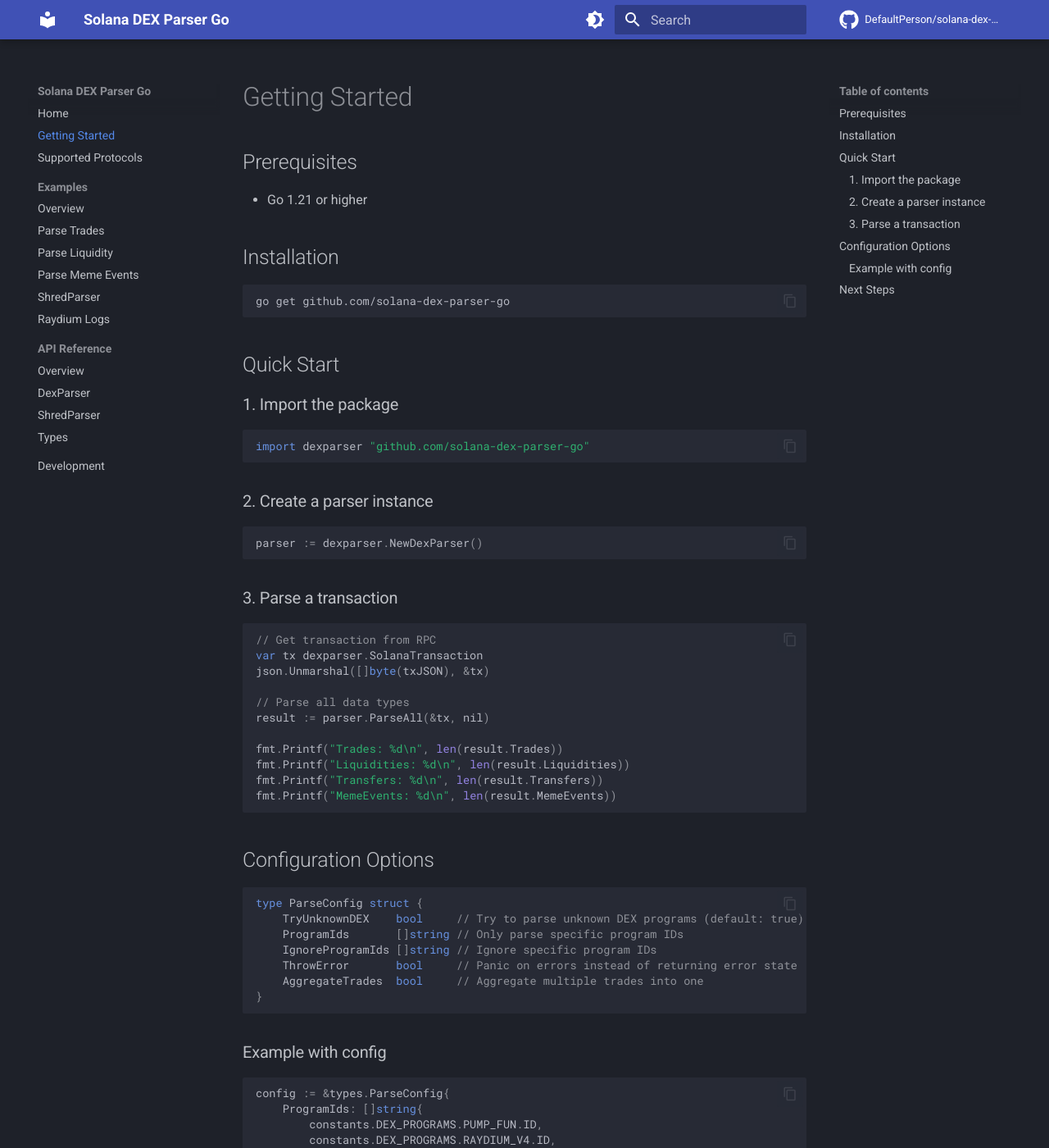
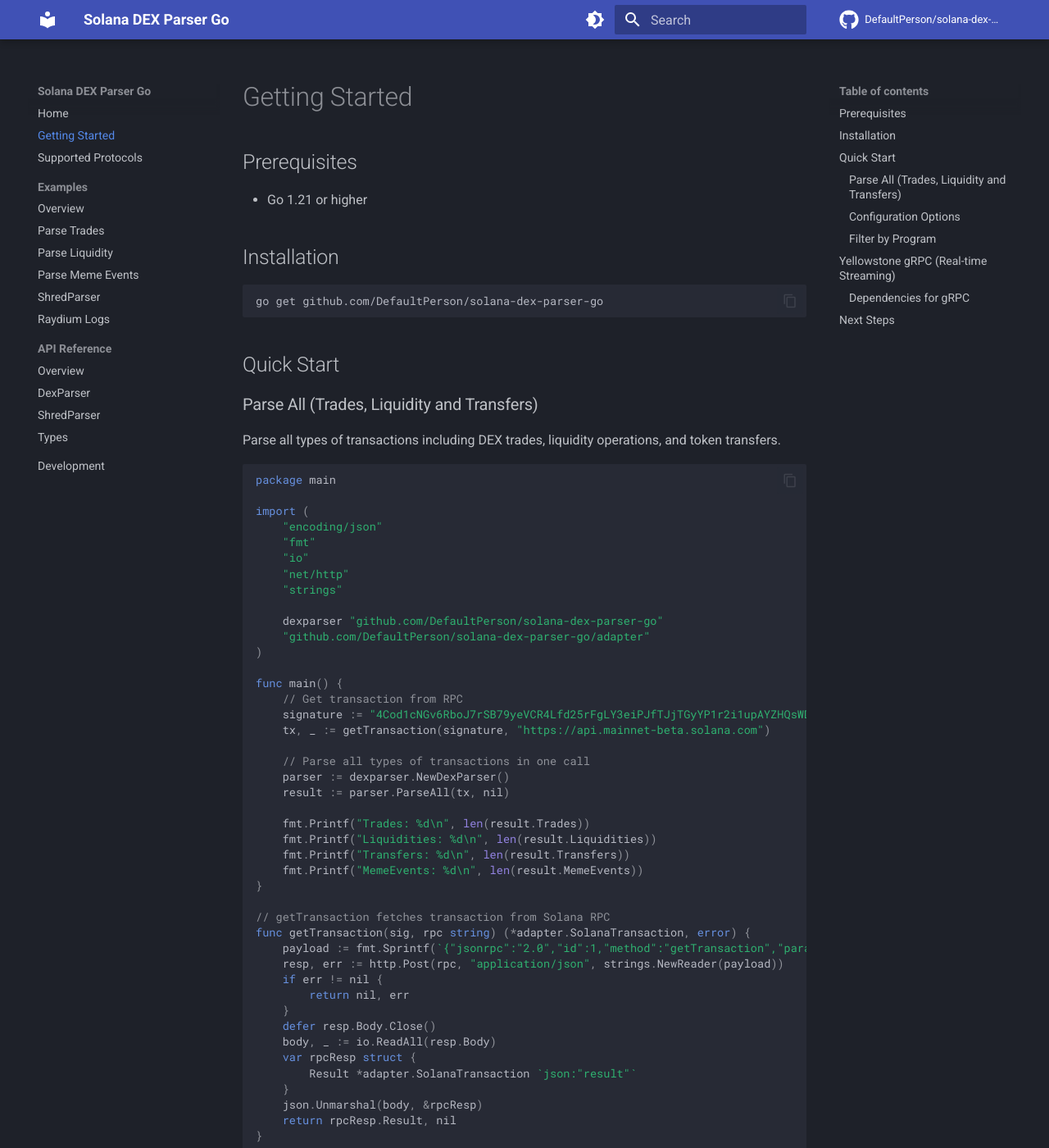
Before and after one commit to DefaultPerson/solana-dex-parser-go, an MkDocs documentation site: the page built from docs/getting-started.md, in a window 1280 px wide and 1400 px high. Shown: the whole window at 82% size. Built offline with MkDocs 1.6.1 and Material for MkDocs 9.7.7, drawn with Linux system fonts in a browser that asks for light colours; comment, search, counter and statistics services are not loaded; some of the changed text lies outside the part shown.

Commit message:
fix: emoji display, improve getting-started, disable cache
- Replace GitHub emoji shortcodes with Unicode in protocols.md
- Rewrite getting-started.md with RPC fetch example and Yellowstone gRPC
- Disable Go module cache in test workflow to avoid tar errors
- Add grpc_utils.go with ConvertYellowstoneTransaction helper

````diff
--- a/docs/getting-started.md
+++ b/docs/getting-started.md
@@ -7,63 +7,177 @@
 ## Installation
 
 ```bash
-go get github.com/solana-dex-parser-go
+go get github.com/DefaultPerson/solana-dex-parser-go
 ```
 
 ## Quick Start
 
-### 1. Import the package
+### Parse All (Trades, Liquidity and Transfers)
+
+Parse all types of transactions including DEX trades, liquidity operations, and token transfers.
 
 ```go
-import dexparser "github.com/solana-dex-parser-go"
+package main
+
+import (
+    "encoding/json"
+    "fmt"
+    "io"
+    "net/http"
+    "strings"
+
+    dexparser "github.com/DefaultPerson/solana-dex-parser-go"
+    "github.com/DefaultPerson/solana-dex-parser-go/adapter"
+)
+
+func main() {
+    // Get transaction from RPC
+    signature := "4Cod1cNGv6RboJ7rSB79yeVCR4Lfd25rFgLY3eiPJfTJjTGyYP1r2i1upAYZHQsWDqUbGd1bhTRm1bpSQcpWMnEz"
+    tx, _ := getTransaction(signature, "https://api.mainnet-beta.solana.com")
+
+    // Parse all types of transactions in one call
+    parser := dexparser.NewDexParser()
+    result := parser.ParseAll(tx, nil)
+
+    fmt.Printf("Trades: %d\n", len(result.Trades))
+    fmt.Printf("Liquidities: %d\n", len(result.Liquidities))
+    fmt.Printf("Transfers: %d\n", len(result.Transfers))
+    fmt.Printf("MemeEvents: %d\n", len(result.MemeEvents))
+}
+
+// getTransaction fetches transaction from Solana RPC
+func getTransaction(sig, rpc string) (*adapter.SolanaTransaction, error) {
+    payload := fmt.Sprintf(`{"jsonrpc":"2.0","id":1,"method":"getTransaction","params":["%s",{"encoding":"jsonParsed","maxSupportedTransactionVersion":0}]}`, sig)
+    resp, err := http.Post(rpc, "application/json", strings.NewReader(payload))
+    if err != nil {
+        return nil, err
+    }
+    defer resp.Body.Close()
+    body, _ := io.ReadAll(resp.Body)
+    var rpcResp struct {
+        Result *adapter.SolanaTransaction `json:"result"`
+    }
+    json.Unmarshal(body, &rpcResp)
+    return rpcResp.Result, nil
+}
 ```
 
-### 2. Create a parser instance
-
-```go
-parser := dexparser.NewDexParser()
-```
-
-### 3. Parse a transaction
-
-```go
-// Get transaction from RPC
-var tx dexparser.SolanaTransaction
-json.Unmarshal([]byte(txJSON), &tx)
-
-// Parse all data types
-result := parser.ParseAll(&tx, nil)
-
-fmt.Printf("Trades: %d\n", len(result.Trades))
-fmt.Printf("Liquidities: %d\n", len(result.Liquidities))
-fmt.Printf("Transfers: %d\n", len(result.Transfers))
-fmt.Printf("MemeEvents: %d\n", len(result.MemeEvents))
-```
-
-## Configuration Options
+### Configuration Options
 
 ```go
 type ParseConfig struct {
-    TryUnknownDEX    bool     // Try to parse unknown DEX programs (default: true)
+    TryUnknownDEX    bool     // Try unknown DEX programs (default: true)
     ProgramIds       []string // Only parse specific program IDs
     IgnoreProgramIds []string // Ignore specific program IDs
-    ThrowError       bool     // Panic on errors instead of returning error state
     AggregateTrades  bool     // Aggregate multiple trades into one
 }
 ```
 
-### Example with config
+### Filter by Program
 
 ```go
+import "github.com/DefaultPerson/solana-dex-parser-go/constants"
+
 config := &types.ParseConfig{
     ProgramIds: []string{
         constants.DEX_PROGRAMS.PUMP_FUN.ID,
         constants.DEX_PROGRAMS.RAYDIUM_V4.ID,
     },
-    AggregateTrades: true,
+}
+result := parser.ParseAll(tx, config)
+```
+
+## Yellowstone gRPC (Real-time Streaming)
+
+For high-performance real-time parsing, use Yellowstone gRPC (Helius Laserstream/Triton):
+
+```go
+package main
+
+import (
+    "context"
+    "fmt"
+    "log"
+
+    pb "github.com/rpcpool/yellowstone-grpc/grpc/go"
+    "google.golang.org/grpc"
+    "google.golang.org/grpc/credentials"
+
+    dexparser "github.com/DefaultPerson/solana-dex-parser-go"
+    "github.com/DefaultPerson/solana-dex-parser-go/constants"
+    "github.com/DefaultPerson/solana-dex-parser-go/types"
+)
+
+func main() {
+    // Connect to Yellowstone gRPC
+    conn, err := grpc.Dial(
+        "laserstream-mainnet-fra.helius-rpc.com:443",
+        grpc.WithTransportCredentials(credentials.NewTLS(nil)),
+        grpc.WithPerRPCCredentials(&tokenAuth{"YOUR_API_KEY"}),
+    )
+    if err != nil {
+        log.Fatal(err)
+    }
+    defer conn.Close()
+
+    client := pb.NewGeyserClient(conn)
+    stream, err := client.Subscribe(context.Background())
+    if err != nil {
+        log.Fatal(err)
+    }
+
+    // Subscribe to Pumpfun transactions
+    stream.Send(&pb.SubscribeRequest{
+        Transactions: map[string]*pb.SubscribeRequestFilterTransactions{
+            "pumpfun": {
+                AccountInclude: []string{constants.DEX_PROGRAMS.PUMP_FUN.ID},
+            },
+        },
+        Commitment: pb.CommitmentLevel_CONFIRMED.Enum(),
+    })
+
+    // Parse incoming transactions
+    parser := dexparser.NewDexParser()
+    config := &types.ParseConfig{
+        ProgramIds: []string{constants.DEX_PROGRAMS.PUMP_FUN.ID},
+    }
+
+    for {
+        resp, err := stream.Recv()
+        if err != nil {
+            log.Fatal(err)
+        }
+
+        if tx := resp.GetTransaction(); tx != nil {
+            // Convert gRPC transaction to SolanaTransaction format
+            // See grpc_utils.go for ConvertYellowstoneTransaction helper
+            solTx := dexparser.ConvertYellowstoneTransaction(tx.Transaction, resp.GetSlot(), 0)
+            result := parser.ParseAll(solTx, config)
+
+            for _, trade := range result.Trades {
+                fmt.Printf("[%s] %s: %s -> %s\n",
+                    trade.AMM, trade.Type,
+                    trade.InputToken.Mint[:8],
+                    trade.OutputToken.Mint[:8])
+            }
+        }
+    }
 }
 
-result := parser.ParseAll(&tx, config)
+type tokenAuth struct{ token string }
+
+func (t *tokenAuth) GetRequestMetadata(ctx context.Context, uri ...string) (map[string]string, error) {
+    return map[string]string{"x-token": t.token}, nil
+}
+
+func (t *tokenAuth) RequireTransportSecurity() bool { return true }
+```
+
+### Dependencies for gRPC
+
+```bash
+go get github.com/rpcpool/yellowstone-grpc/grpc/go
+go get google.golang.org/grpc
 ```
 
 ## Next Steps
````
Also changed, not shown: docs/protocols.md (+27 -27 lines), 2 other files.
